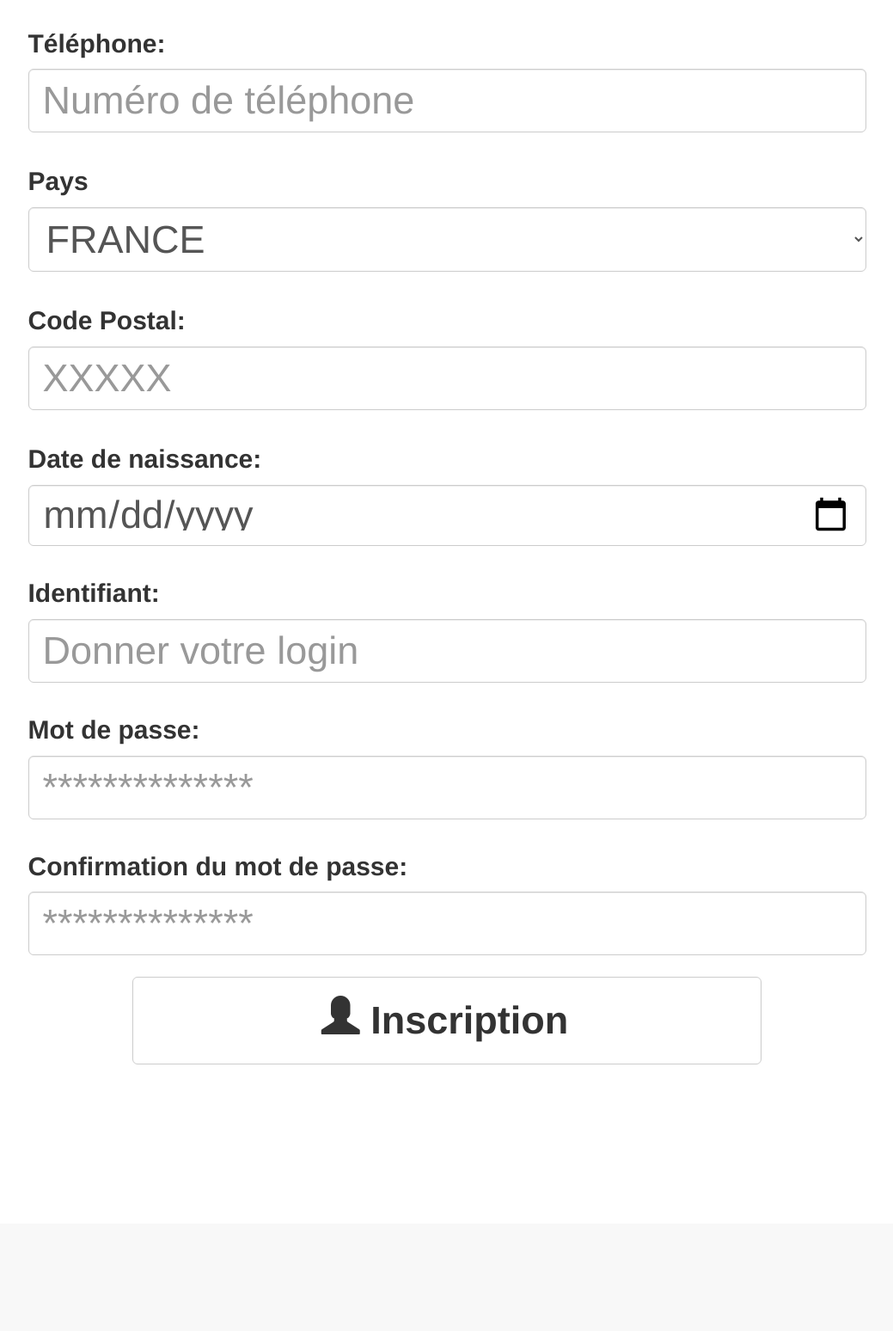
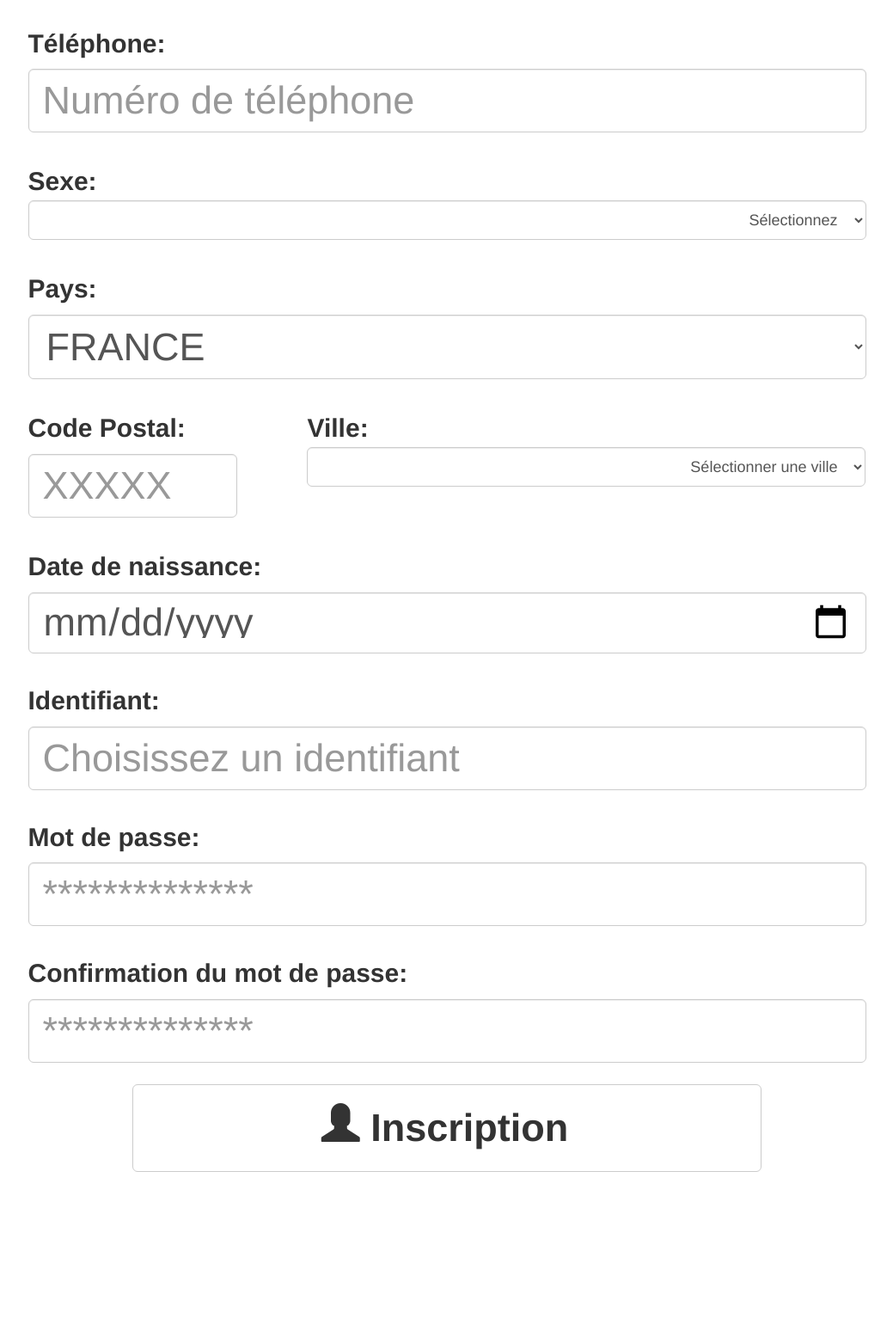
Before and after one commit to Maraaghib/projetTechnologique, a PHP site: page /view/signup.php in a window 1280 px wide. Shown: the part 852-2400 px from the top of the page at 86% size, without its empty margins (120-1159 px from the left). Before the commit the page ends 2090 px from the top, so only its background shows below. Run offline with PHP 8.4, Linux system fonts and the light colour scheme.

Commit message:
Ajout de nouveaux champs

```diff
--- a/view/signup.php
+++ b/view/signup.php
@@ -50,8 +50,17 @@
                             <input type="num" class="form-control" id="telPerso" name="telPerso" onblur="inputValidation('tel')" placeholder="Numéro de téléphone" required>
                             <span class="help-block" id="helpTel"></span>
                         </div>
+                        <div class="form-group form-group-lg" id="genderDiv">
+                            <label id="label-lg" for="" class="control-label label-lg">Sexe:</label>
+                            <select class="form-control text-right" id="gender" name="gender" onblur="inputValidation('gender')" required>
+                                <option value="">Sélectionnez</option>
+                                <option value="male">Masculin</option>
+                                <option value="female">Féminin</option>
+                            </select>
+                            <span class="help-block" id="helpVille"></span>
+                        </div>
                         <div class="form-group form-group-lg" id="CountryDiv">
-                            <label id="label-lg" for="" class="control-label label-lg">Pays</label>
+                            <label id="label-lg" for="" class="control-label label-lg">Pays:</label>
                             <select class="form-control" id="selectCountryAddr" name="selectCountryAddr" required>
                                 <option value="212">AFGHANISTAN</option>
                                 <option value="303">AFRIQUE DU SUD</option>
@@ -269,10 +278,23 @@
                             </select>
                             <span class="help-block" id="helpCountry"></span>
                         </div>
-                        <div class="form-group form-group-lg" id="telPersoDiv">
-                            <label id="label-lg" for="" class="control-label label-lg">Code Postal:</label>
-                            <input type="num" class="form-control" id="codePostal" name="codePostal" onblur="inputValidation('codePostal')" placeholder="XXXXX" required>
-                            <span class="help-block" id="helpCodePostal"></span>
+                        <div class="row">
+                            <div class="col-xs-3">
+                                <div class="form-group form-group-lg text-left" id="codePostalDiv">
+                                    <label id="label-lg" for="" class="control-label label-lg">Code Postal:</label>
+                                    <input type="num" class="form-control" id="codePostal" name="codePostal" onblur="inputValidation('codePostal')" placeholder="XXXXX" required>
+                                    <span class="help-block" id="helpCodePostal"></span>
+                                </div>
+                            </div>
+                            <div class="col-xs-offset-1 col-xs-8">
+                                <div class="form-group form-group-lg" id="villeDiv">
+                                    <label id="label-lg" for="" class="control-label label-lg">Ville:</label>
+                                    <select class="form-control text-right" id="ville" name="ville" onblur="inputValidation('ville')" required>
+                                        <option value="">Sélectionner une ville</option>
+                                    </select>
+                                    <span class="help-block" id="helpVille"></span>
+                                </div>
+                            </div>
                         </div>
                         <div class="form-group form-group-lg">
                             <label id="label-lg" for="" class="control-label label-lg">Date de naissance:</label>
@@ -280,7 +302,7 @@
                         </div>
                         <div class="form-group form-group-lg">
                             <label id="label-lg" for="" class="control-label label-lg">Identifiant:</label>
-                            <input type="text" class="form-control" id="login" name="login" placeholder="Donner votre login" required>
+                            <input type="text" class="form-control" id="login" name="login" placeholder="Choisissez un identifiant" required>
                         </div>
                         <div class="form-group form-group-lg">
                             <label id="label-lg" for="" class="control-label label-lg">Mot de passe:</label>
```
